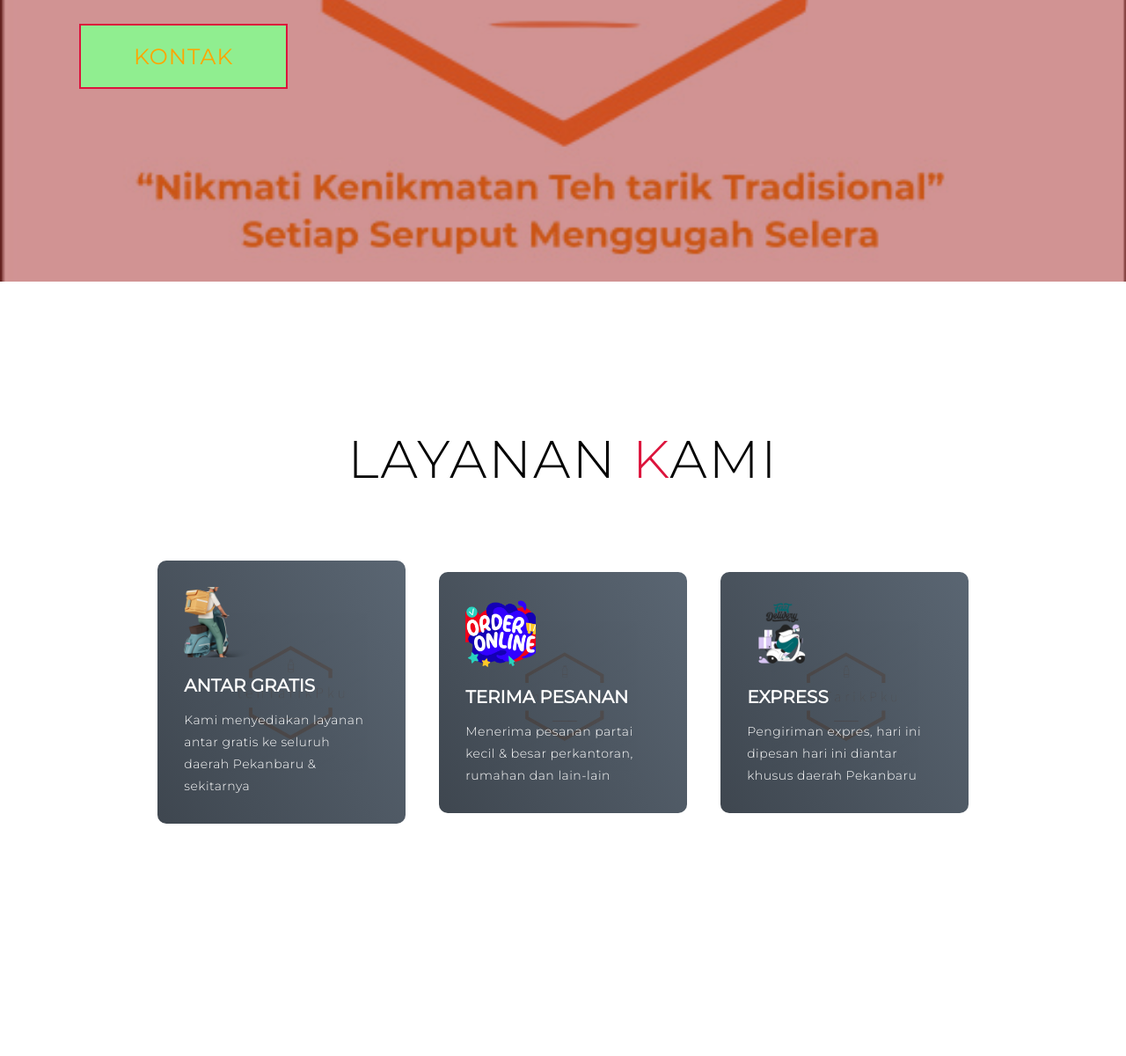
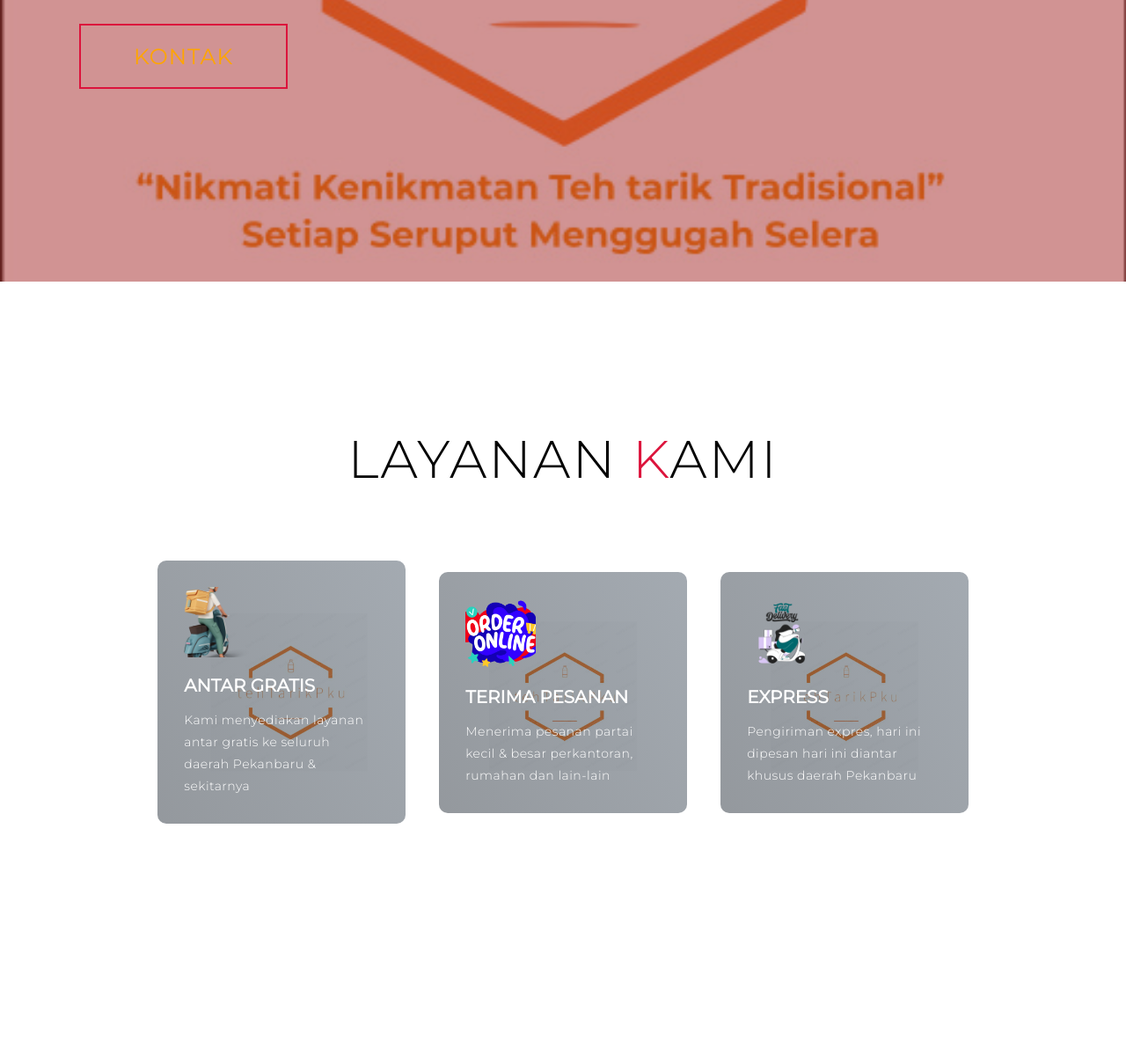
Before and after one commit to tehtarikpku/p, a plain HTML site: page index.html in a window 1280 px wide. Shown: the part 480-1680 px from the top of the page at 88% size. Drawn offline with Linux system fonts and the light colour scheme.

Commit message:
Update style.css

```diff
--- a/style.css
+++ b/style.css
@@ -51,7 +51,7 @@ p {
 	display: inline-block;
 	padding: 10px 30px;
 	color: orange;
-	background-color: lightgreen;
+	background-color: transparent;
 	border: 2px solid crimson;
 	font-size: 2rem;
 	text-transform: uppercase;
@@ -309,7 +309,7 @@ p {
 	height: 100%;
 	width: 100%;
 	background-image: linear-gradient(60deg, #29323c 0%, #485563 100%);
-	opacity: 0.9;
+	opacity: 0.5;
 	z-index: -1;
 }
 #services .service-bottom .icon {
```
